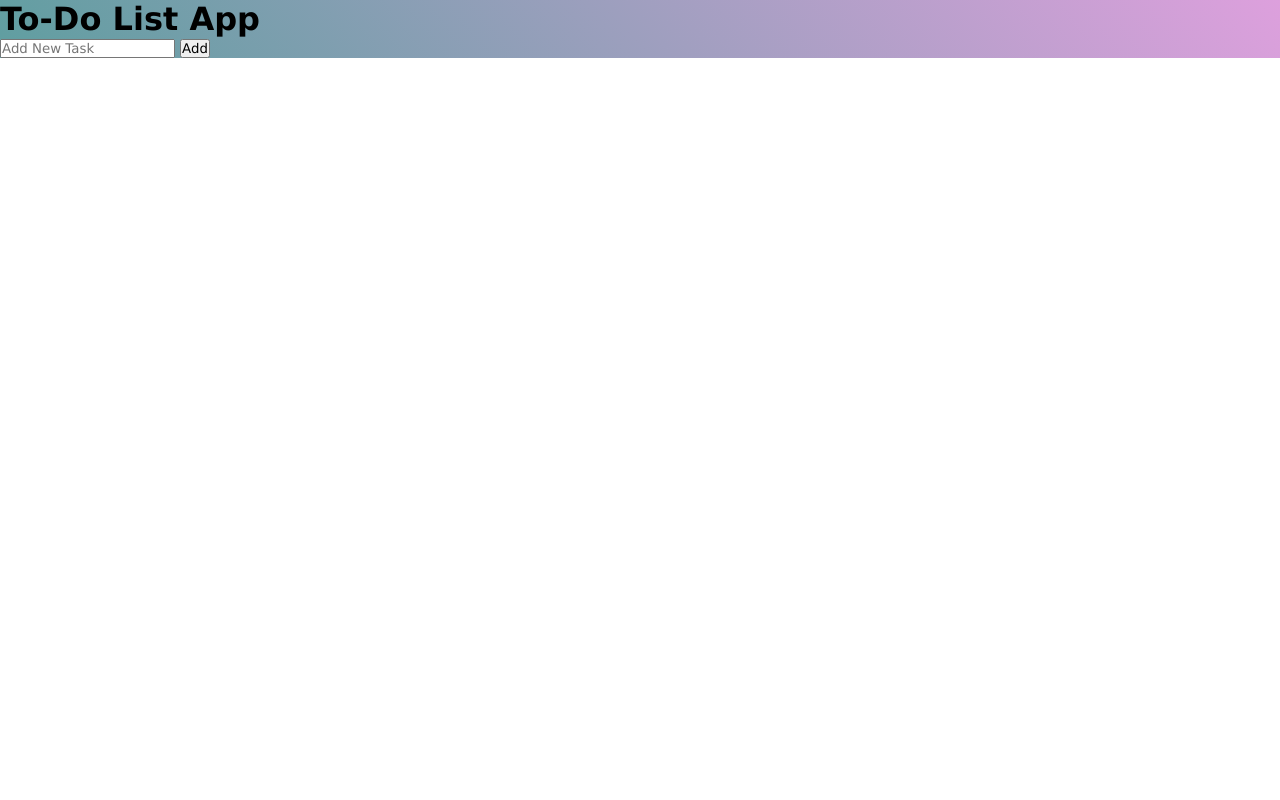
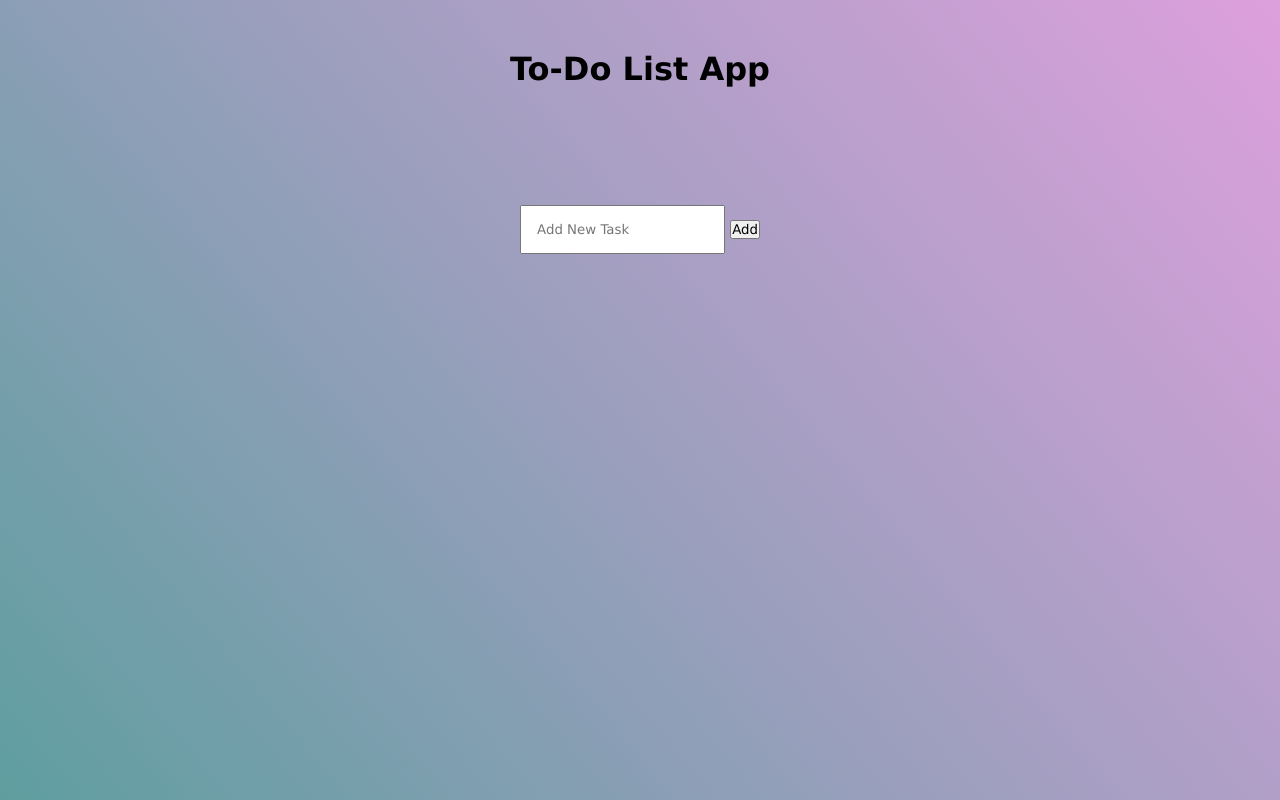
Before and after one commit to Talika-Bajaj/To-Do-List-, a plain HTML site: page index.html in a window 1280 px wide. Drawn offline with Linux system fonts and the light colour scheme.

Commit message:
Add style to input field and button

```diff
--- a/style.css
+++ b/style.css
@@ -7,7 +7,14 @@
 
 .container {
     background: linear-gradient(50deg, cadetblue, plum);
-    margin: auto;
-    height: 100%;
-    width: 100%;
+    height: 100vh;
+    padding: 50px 25px;
+    text-align: center;
+    display: grid;
+    grid-template-rows: 100px 150px auto;
+    gap: 55px;
 }
+
+#task {
+    padding: 15px;
+}
```
